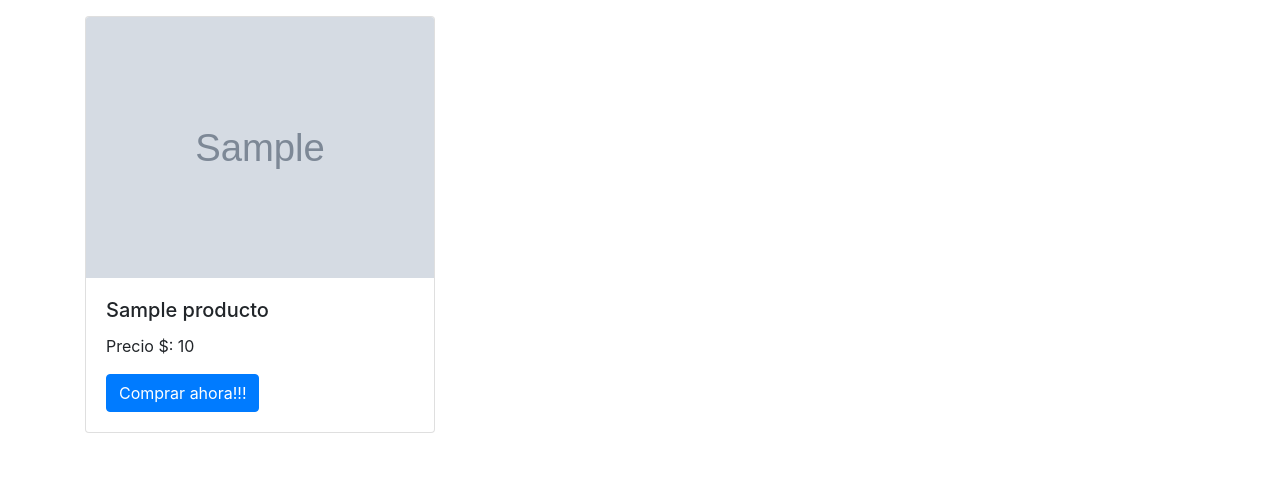
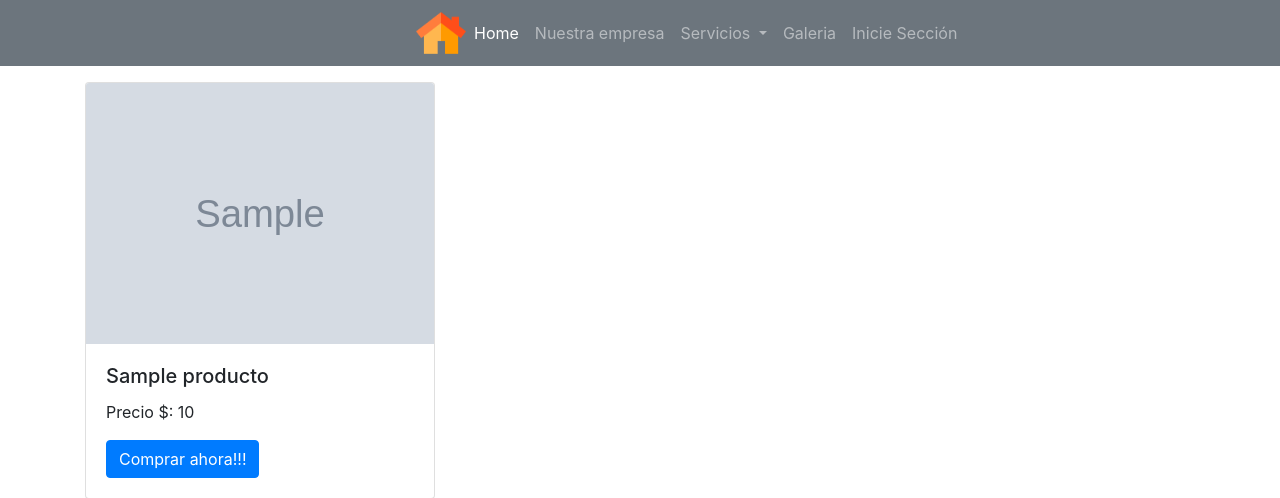
Before and after one commit to lady2110/Panaderia, a PHP site: page /controller/listarProducto.php in a window 1280 px wide. Shown: the top 498 px of the page. Run offline with PHP 8.4, Linux system fonts and the light colour scheme; tables that the repository leaves empty or names only in its code hold one stand-in row (values such as "Sample post"); grey boxes marked "Sample" are stand-in pictures.

Commit message:
correcion general

```diff
--- a/controller/listarProducto.php
+++ b/controller/listarProducto.php
@@ -12,6 +12,44 @@
 </head>
 
 <body>
+
+<nav class="navbar navbar-expand-lg navbar-dark bg-secondary">
+                <a href="index.php" style="margin-left: 400px;">
+                    <img src="/images/home.png" width="50px" height="50px"></a>
+                <button class="navbar-toggler" type="button" data-toggle="collapse"
+                    data-target="#navbarSupportedContent" aria-controls="navbarSupportedContent" aria-expanded="false"
+                    aria-label="Toggle navigation">
+                    <span class="navbar-toggler-icon"></span>
+                </button>
+                <div class="collapse navbar-collapse" id="navbarSupportedContent">
+                    <ul class="navbar-nav mr-auto">
+                        <li class="nav-item active">
+                            <a class="nav-link" href="/index.php">Home <span class="sr-only">(current)</span></a>
+                        </li>
+                        <li class="nav-item">
+                            <a class="nav-link" href="/historia.php">Nuestra empresa</a>
+                        </li>
+                        <li class="nav-item dropdown">
+                            <a class="nav-link dropdown-toggle" href="nuestraempresa.html" id="navbarDropdown"
+                                role="button" data-toggle="dropdown" aria-haspopup="true" aria-expanded="false">
+                                Servicios
+                            </a>
+                            <div class="dropdown-menu" aria-labelledby="navbarDropdown">
+                                <a class="dropdown-item" href="rostro.html">Panaderia</a>
+                                <a class="dropdown-item" href="ojos.html">Pasteleria</a>
+                                <a class="dropdown-item" href="labios.html">Postres</a>
+                            </div>
+                        </li>
+                        <li class="nav-item">
+                            <a class="nav-link" href="./controller//listarProducto.php">Galeria</a>
+                        </li>
+                        <li class="nav-item">
+                            <a class="nav-link" href="seccion.html">Inicie Sección</a>
+                        </li>
+                    </ul>
+                </div>
+            </nav>
+        </div>
     <div class="container mt-3">
         <div class="row">
 
@@ -32,7 +70,7 @@ while ($row = mysqli_fetch_row($objPro)) {
 
                      <div class="col-lg-4  col-md-6  col-sm-12">
                         <div class="card">
-                            <img src="/Panaderia/images/<?php echo $row[4]; ?>" class="card-img-top" alt="Card image cap">
+                            <img src="/images/<?php echo $row[4]; ?>" class="card-img-top" alt="Card image cap">
                             <div class="card-body">
                                 <h5 class="card-title"><?php echo $row[1]; ?></h5>
                                 <p class="card-text">
--- a/historia.php
+++ b/historia.php
@@ -82,7 +82,7 @@
                             </div>
                         </li>
                         <li class="nav-item">
-                            <a class="nav-link" href="galeria.html">Galeria</a>
+                            <a class="nav-link"  href="./controller//listarProducto.php">Galeria</a>
                         </li>
                         <li class="nav-item">
                             <a class="nav-link" href="seccion.html">Inicie Sección</a>
--- a/index.php
+++ b/index.php
@@ -71,7 +71,7 @@
                             </div>
                         </li>
                         <li class="nav-item">
-                            <a class="nav-link" href="./controller/listarProducto.php">Galeria</a>
+                            <a class="nav-link" href="./controller//listarProducto.php">Galeria</a>
                         </li>
                         <li class="nav-item">
                             <a class="nav-link" href="seccion.html">Inicie Sección</a>
```
